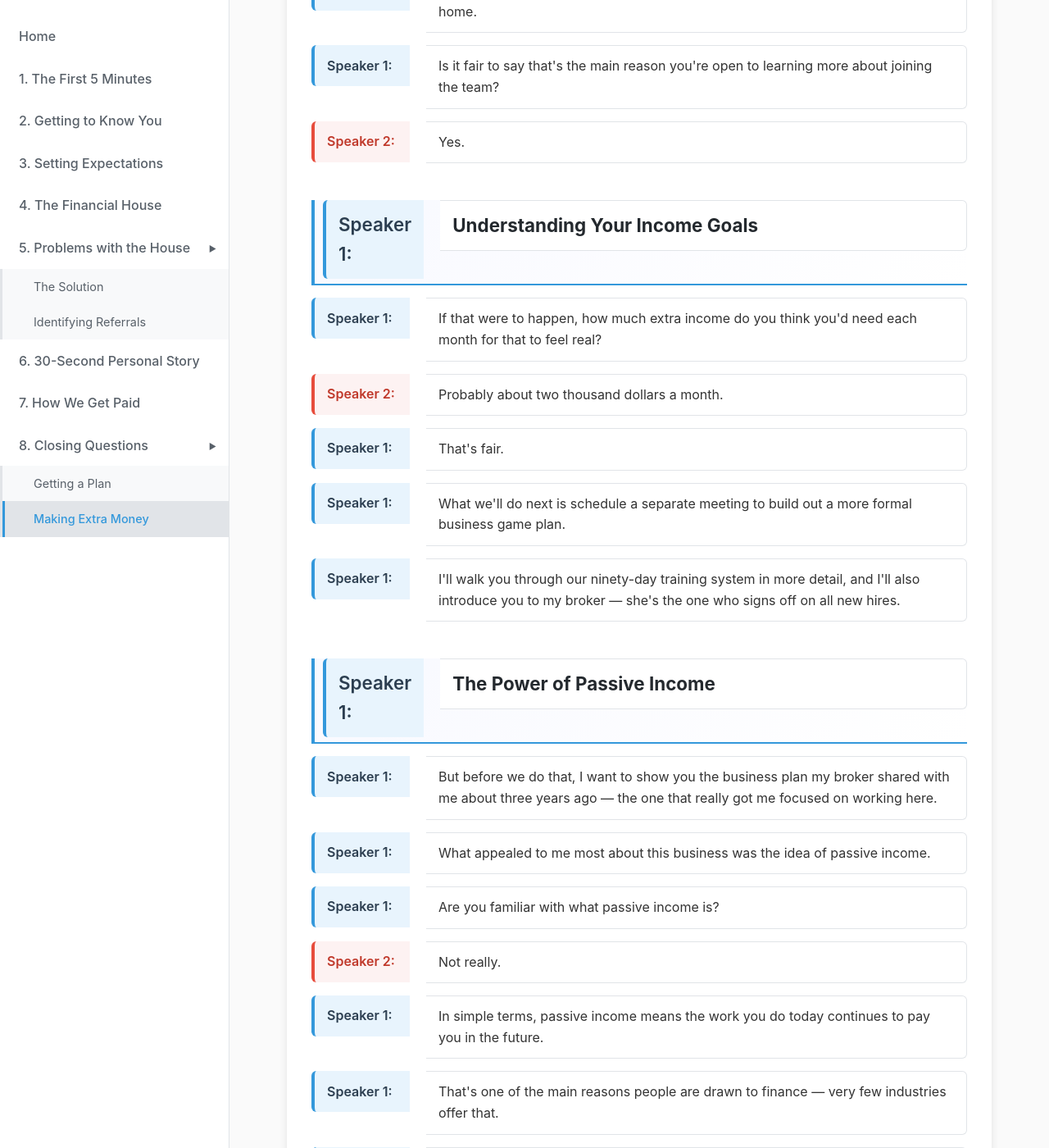
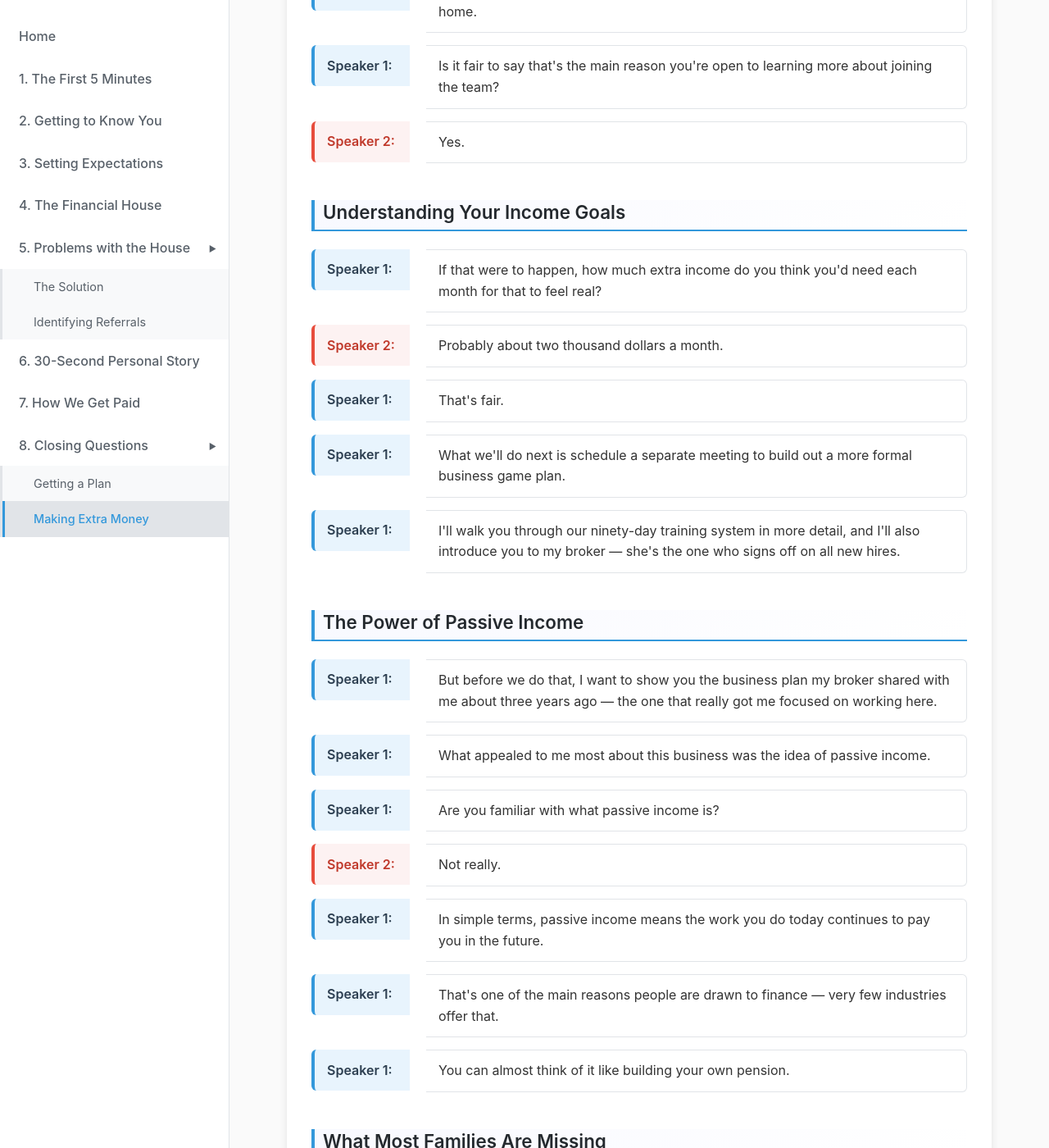
Before and after one commit to advisorpages/acadia, a Jekyll site: the page built from _pages/08b-making-extra-money.md, in a window 1280 px wide and 1400 px high, scrolled down 520 px. Shown: the whole window at 82% size. Built offline with Jekyll 4.4.1, drawn with Linux system fonts in a browser that asks for light colours; some of the changed text lies outside the part shown.

Commit message:
review the pages

```diff
--- a/_pages/08b-making-extra-money.md
+++ b/_pages/08b-making-extra-money.md
@@ -25,10 +25,7 @@ title: "Response B: Making Extra Money"
   <div class="dialogue-column">Yes.</div>
 </div>
 
-<div class="dialogue-row subheading">
-  <div class="speaker-column speaker-1">Speaker 1:</div>
-  <div class="dialogue-column"><strong>Understanding Your Income Goals</strong></div>
-</div>
+<h2 class="subheading">Understanding Your Income Goals</h2>
 
 <div class="dialogue-row">
   <div class="speaker-column speaker-1">Speaker 1:</div>
@@ -55,10 +52,7 @@ title: "Response B: Making Extra Money"
   <div class="dialogue-column">I'll walk you through our ninety-day training system in more detail, and I'll also introduce you to my broker — she's the one who signs off on all new hires.</div>
 </div>
 
-<div class="dialogue-row subheading">
-  <div class="speaker-column speaker-1">Speaker 1:</div>
-  <div class="dialogue-column"><strong>The Power of Passive Income</strong></div>
-</div>
+<h2 class="subheading">The Power of Passive Income</h2>
 
 <div class="dialogue-row">
   <div class="speaker-column speaker-1">Speaker 1:</div>
@@ -95,10 +89,7 @@ title: "Response B: Making Extra Money"
   <div class="dialogue-column">You can almost think of it like building your own pension.</div>
 </div>
 
-<div class="dialogue-row subheading">
-  <div class="speaker-column speaker-1">Speaker 1:</div>
-  <div class="dialogue-column"><strong>What Most Families Are Missing</strong></div>
-</div>
+<h2 class="subheading">What Most Families Are Missing</h2>
 
 <div class="dialogue-row">
   <div class="speaker-column speaker-1">Speaker 1:</div>
@@ -135,10 +126,7 @@ title: "Response B: Making Extra Money"
   <div class="dialogue-column">And fourth — there's no written plan.</div>
 </div>
 
-<div class="dialogue-row subheading">
-  <div class="speaker-column speaker-1">Speaker 1:</div>
-  <div class="dialogue-column"><strong>The Passive Income Math</strong></div>
-</div>
+<h2 class="subheading">The Passive Income Math</h2>
 
 <div class="dialogue-row">
   <div class="speaker-column speaker-1">Speaker 1:</div>
@@ -175,10 +163,7 @@ title: "Response B: Making Extra Money"
   <div class="dialogue-column">But here's the key — once people start monthly contributions, they usually don't stop. It becomes automatic.</div>
 </div>
 
-<div class="dialogue-row subheading">
-  <div class="speaker-column speaker-1">Speaker 1:</div>
-  <div class="dialogue-column"><strong>The Simple Goal That Changed Everything</strong></div>
-</div>
+<h2 class="subheading">The Simple Goal That Changed Everything</h2>
 
 <div class="dialogue-row">
   <div class="speaker-column speaker-1">Speaker 1:</div>
@@ -200,10 +185,7 @@ title: "Response B: Making Extra Money"
   <div class="dialogue-column">And that's just from focusing on investments — an area where people desperately need guidance.</div>
 </div>
 
-<div class="dialogue-row subheading">
-  <div class="speaker-column speaker-1">Speaker 1:</div>
-  <div class="dialogue-column"><strong>The Five-Year Projection</strong></div>
-</div>
+<h2 class="subheading">The Five-Year Projection</h2>
 
 <div class="dialogue-row">
   <div class="speaker-column speaker-1">Speaker 1:</div>
@@ -230,10 +212,7 @@ title: "Response B: Making Extra Money"
   <div class="dialogue-column">That's when this really clicked for me.</div>
 </div>
 
-<div class="dialogue-row subheading">
-  <div class="speaker-column speaker-1">Speaker 1:</div>
-  <div class="dialogue-column"><strong>Next Steps</strong></div>
-</div>
+<h2 class="subheading">Next Steps</h2>
 
 <div class="dialogue-row">
   <div class="speaker-column speaker-1">Speaker 1:</div>
```
Also changed, not shown: _pages/05a-the-solution.md (+3 -1 lines), _pages/06-30-sec-personal-story.md (+3 -12 lines), _pages/07-how-we-get-paid.md (+6 -2 lines).
